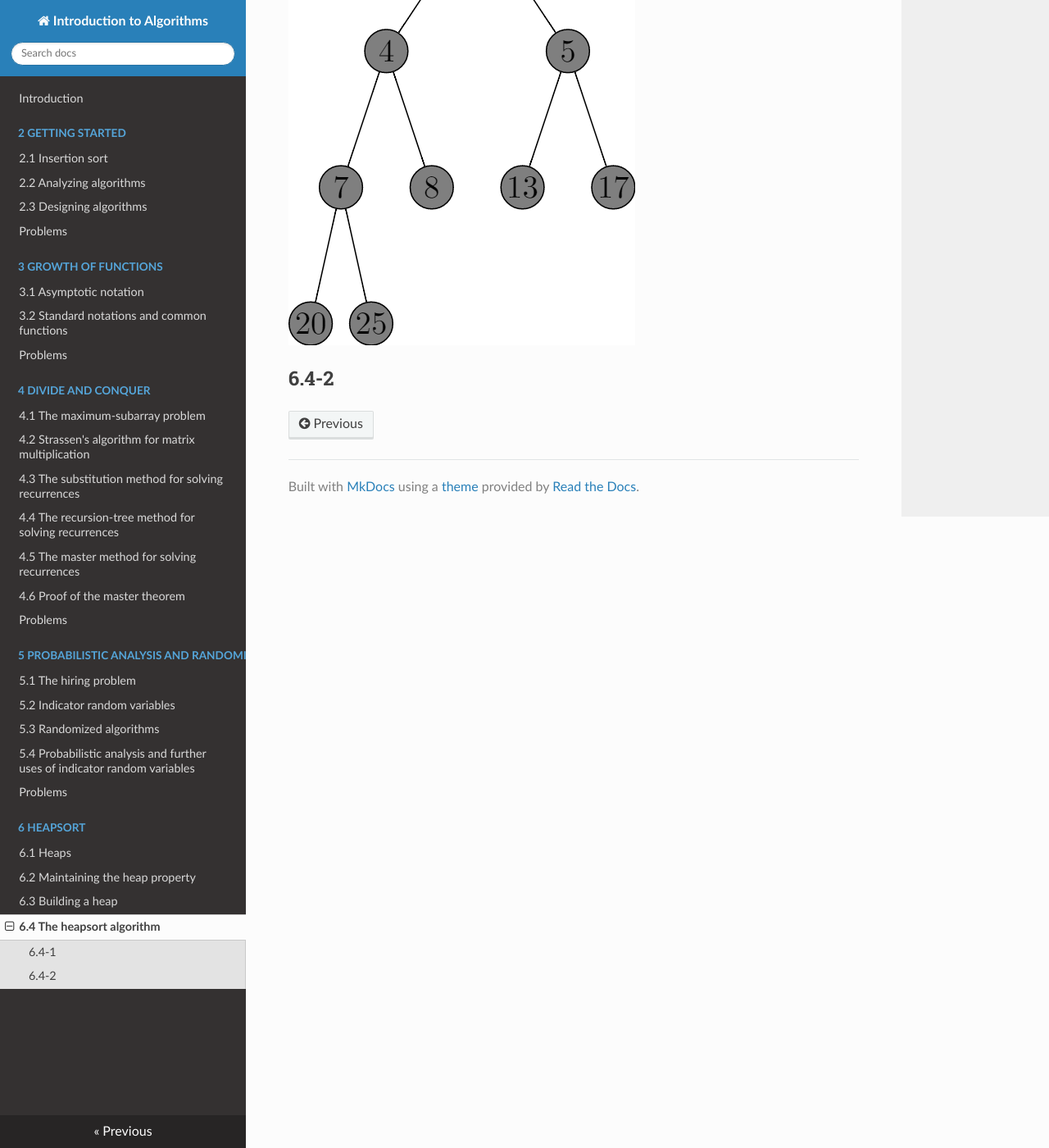
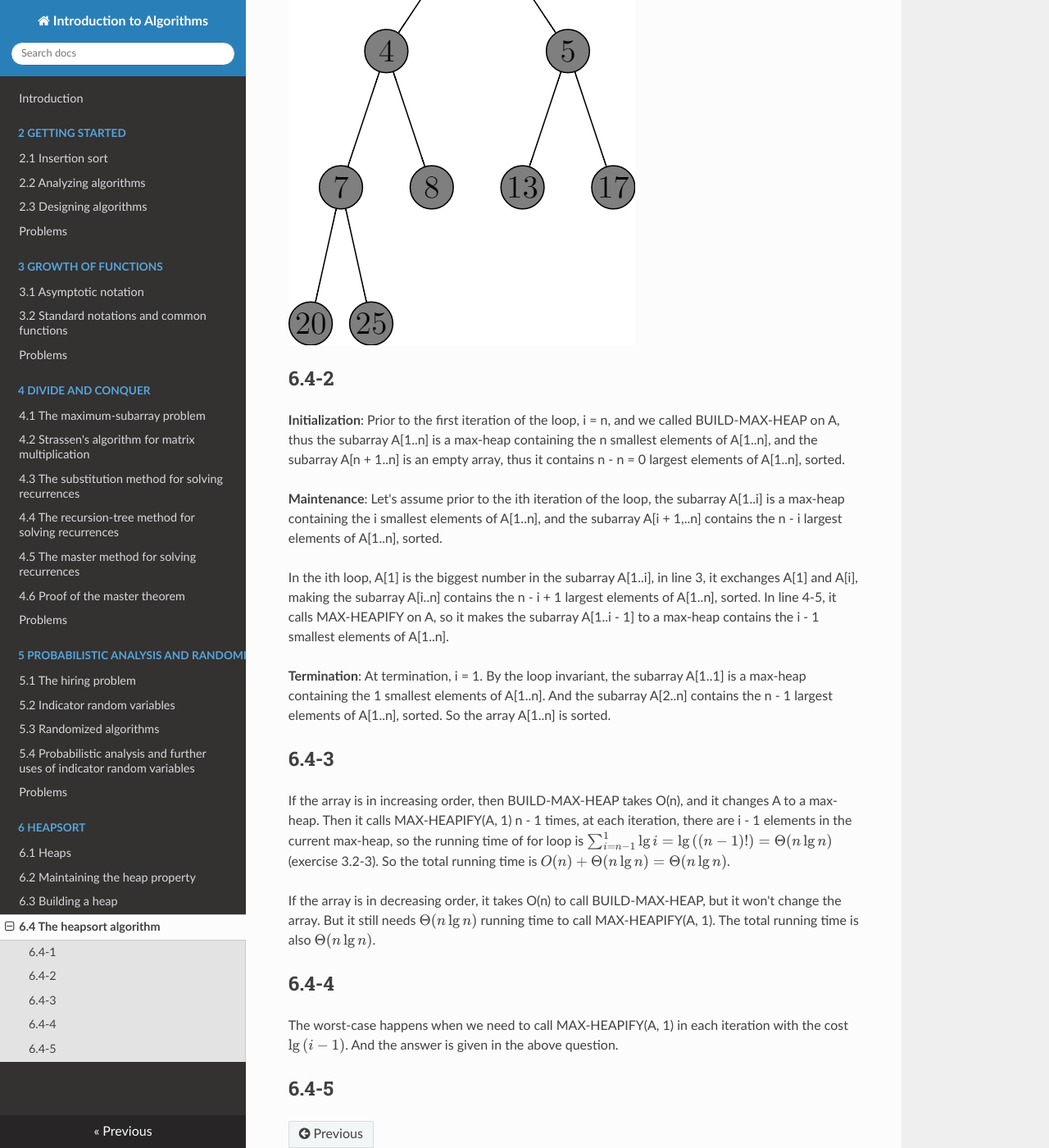
Before and after one commit to Frederick-S/Introduction-to-Algorithms-Notes, an MkDocs documentation site: the page built from docs/6-Heapsort/6.4-The-heapsort-algorithm.md, in a window 1280 px wide and 1400 px high, scrolled down 6035 px. Shown: the whole window at 82% size. Built offline with MkDocs 1.6.1, drawn with Linux system fonts in a browser that asks for light colours; nearby versions of some CDN libraries; formulas are drawn with MathJax 3; old or Windows-style settings are respelled for this version of MkDocs.

Commit message:
Add 6.4-2 to 6.4-4

```diff
--- a/docs/6-Heapsort/6.4-The-heapsort-algorithm.md
+++ b/docs/6-Heapsort/6.4-The-heapsort-algorithm.md
@@ -57,3 +57,20 @@ current/.style={fill=gray}]
 ![Alt text](./6.4-1-j.png)
 
 ## 6.4-2
+**Initialization**: Prior to the first iteration of the loop, i = n, and we called BUILD-MAX-HEAP on A, thus the subarray A[1..n] is a max-heap containing the n smallest elements of A[1..n], and the subarray A[n + 1..n] is an empty array, thus it contains n - n = 0 largest elements of A[1..n], sorted.
+
+**Maintenance**: Let's assume prior to the ith iteration of the loop, the subarray A[1..i] is a max-heap containing the i smallest elements of A[1..n], and the subarray A[i + 1,..n] contains the n - i largest elements of A[1..n], sorted.
+
+In the ith loop, A[1] is the biggest number in the subarray A[1..i], in line 3, it exchanges A[1] and A[i], making the subarray A[i..n] contains the n - i + 1 largest elements of A[1..n], sorted. In line 4-5, it calls MAX-HEAPIFY on A, so it makes the subarray A[1..i - 1] to a max-heap contains the i - 1 smallest elements of A[1..n].
+
+**Termination**: At termination, i = 1. By the loop invariant, the subarray A[1..1] is a max-heap containing the 1 smallest elements of A[1..n]. And the subarray A[2..n] contains the n - 1 largest elements of A[1..n], sorted. So the array A[1..n] is sorted.
+
+## 6.4-3
+If the array is in increasing order, then BUILD-MAX-HEAP takes O(n), and it changes A to a max-heap. Then it calls MAX-HEAPIFY(A, 1) n - 1 times, at each iteration, there are i - 1 elements in the current max-heap, so the running time of for loop is $\sum_{i = n - 1}^{1}\lg{i} = \lg{((n - 1)!)} = \Theta(n\lg{n})$ (exercise 3.2-3). So the total running time is $O(n) + \Theta(n\lg{n}) = \Theta(n\lg{n})$.
+
+If the array is in decreasing order, it takes O(n) to call BUILD-MAX-HEAP, but it won't change the array. But it still needs $\Theta(n\lg{n})$ running time to call MAX-HEAPIFY(A, 1). The total running time is also $\Theta(n\lg{n})$.
+
+## 6.4-4
+The worst-case happens when we need to call MAX-HEAPIFY(A, 1) in each iteration with the cost $\lg{(i - 1)}$. And the answer is given in the above question.
+
+## 6.4-5
```
